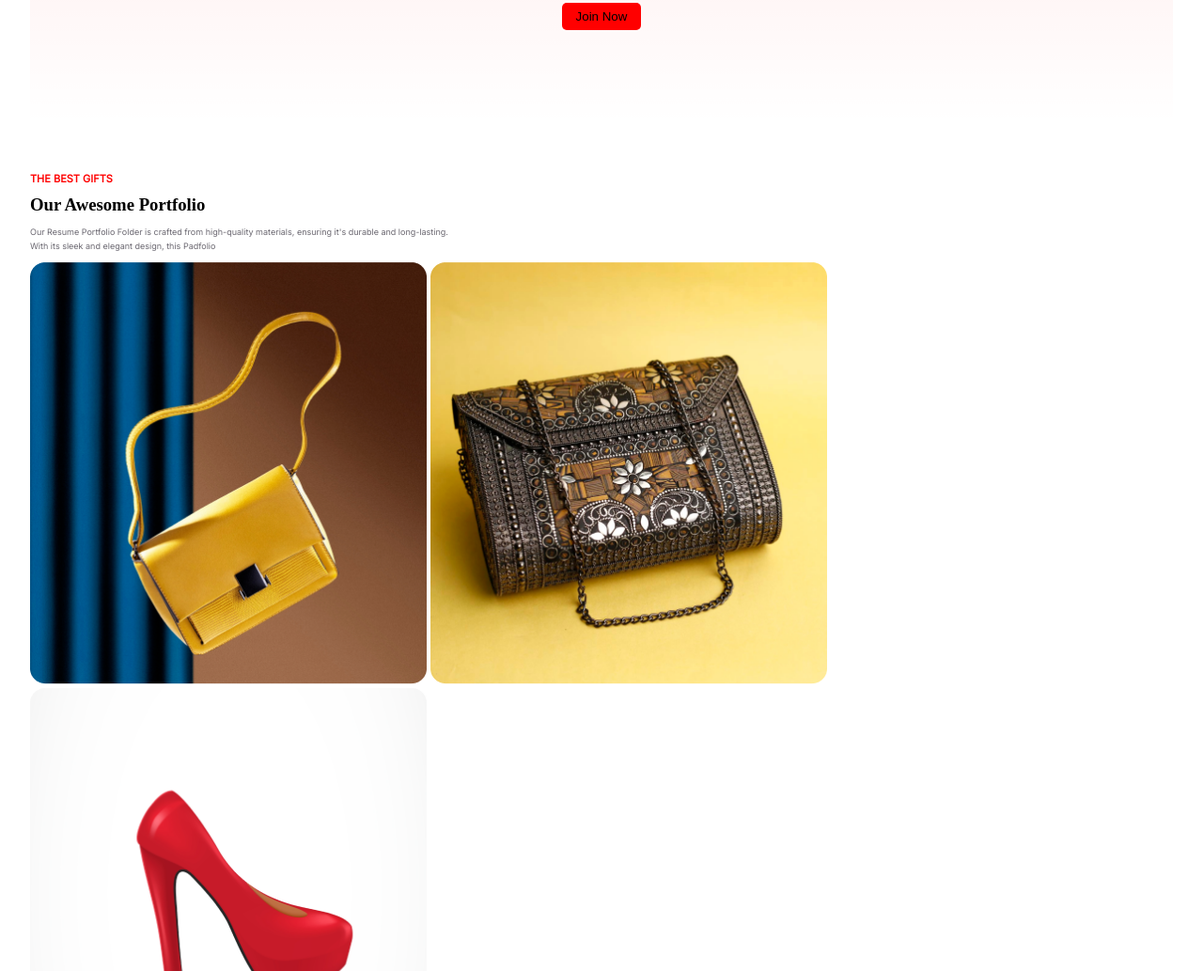
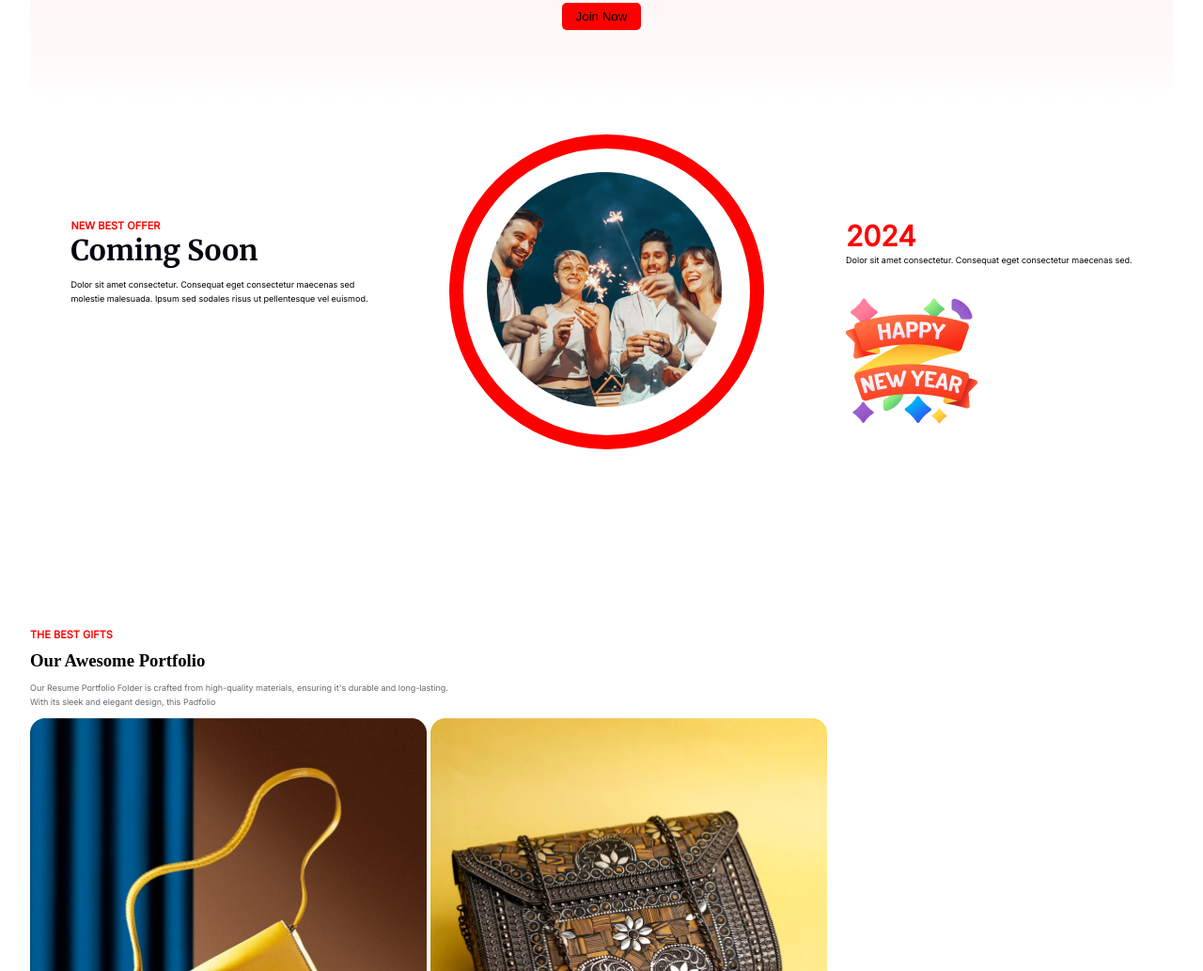
Before and after one commit to Shamimul143/B9A1-New-Year-2024, a plain HTML site: page index.html in a window 1280 px wide. Shown: the part 2246-3279 px from the top of the page at 94% size. Drawn offline with Linux system fonts and the light colour scheme.

Commit message:
new best offer

```diff
--- a/index.html
+++ b/index.html
@@ -53,6 +53,24 @@
         </section>
 
         <!-- bonus start -->
+
+        <section>
+            <div class="best-offer-section">
+                <div>
+                    <h4 class="best-offer">NEW BEST OFFER</h4>
+                    <h3 class="coming">Coming Soon</h3>
+                    <p class="offer-paragraph">Dolor sit amet consectetur. Consequat eget consectetur maecenas sed  <br> molestie malesuada. Ipsum sed sodales risus ut pellentesque vel euismod.</p>
+                </div>
+                <div class="offer-img">
+                    <img  class="offer-img-ellipse" src="resources/Ellipse 1.png" alt="">
+                </div>
+                <div>
+                    <h3 class="offer-year">2024</h3>
+                    <p class="offer-paragraph">Dolor sit amet consectetur. Consequat eget consectetur maecenas sed.</p>
+                    <img src="resources/Group 96.png" alt="">
+                </div>
+            </div>
+        </section>
         <!-- bonus end -->
 
         <section class="Portfolio-section">
--- a/style.css
+++ b/style.css
@@ -109,7 +109,8 @@
     border: 0;
     margin: 15px 30px;
 }
-.join-btn:hover{
+
+.join-btn:hover {
     cursor: pointer;
 }
 
@@ -154,6 +155,57 @@
 }
 
 /* bonus start */
+
+.best-offer-section {
+    display: flex;
+    justify-content: space-around;
+    width: 95%;
+    margin: 100px auto;
+}
+
+.best-offer {
+    color: #F00;
+    font-family: Inter;
+    font-size: 11px;
+}
+
+.coming {
+    color: #070211;
+    font-family: Merriweather;
+    font-size: 30px;
+    margin-bottom: 10px;
+}
+
+.offer-paragraph {
+    .color: rgba(7, 2, 17, 0.60);
+    font-family: Inter;
+    font-size: 9px;
+    line-height: 15px;
+    margin-bottom: 30px;
+}
+
+.offer-img {
+    width: 280px;
+    height: 280px;
+    padding-left: 25px;
+    padding-top: 25px;
+    border-radius: 463px;
+    border: 15px solid #F00;
+    transform: translateY(-90px);
+}
+
+.offer-img-ellipse {
+    width: 250px;
+    height: 250px;
+    margin-bottom: 20px;
+}
+.offer-year {
+    color: #F00;
+    font-family: Inter;
+    font-size: 30px;
+
+}
+
 /* bonus end */
 
 .Portfolio-section {
@@ -231,8 +283,9 @@
     transform: translateX(-100%);
     padding: 10px;
 }
-.Newsletter-btn:hover{
-cursor: pointer;
+
+.Newsletter-btn:hover {
+    cursor: pointer;
 }
 
 /* main section end */
```
